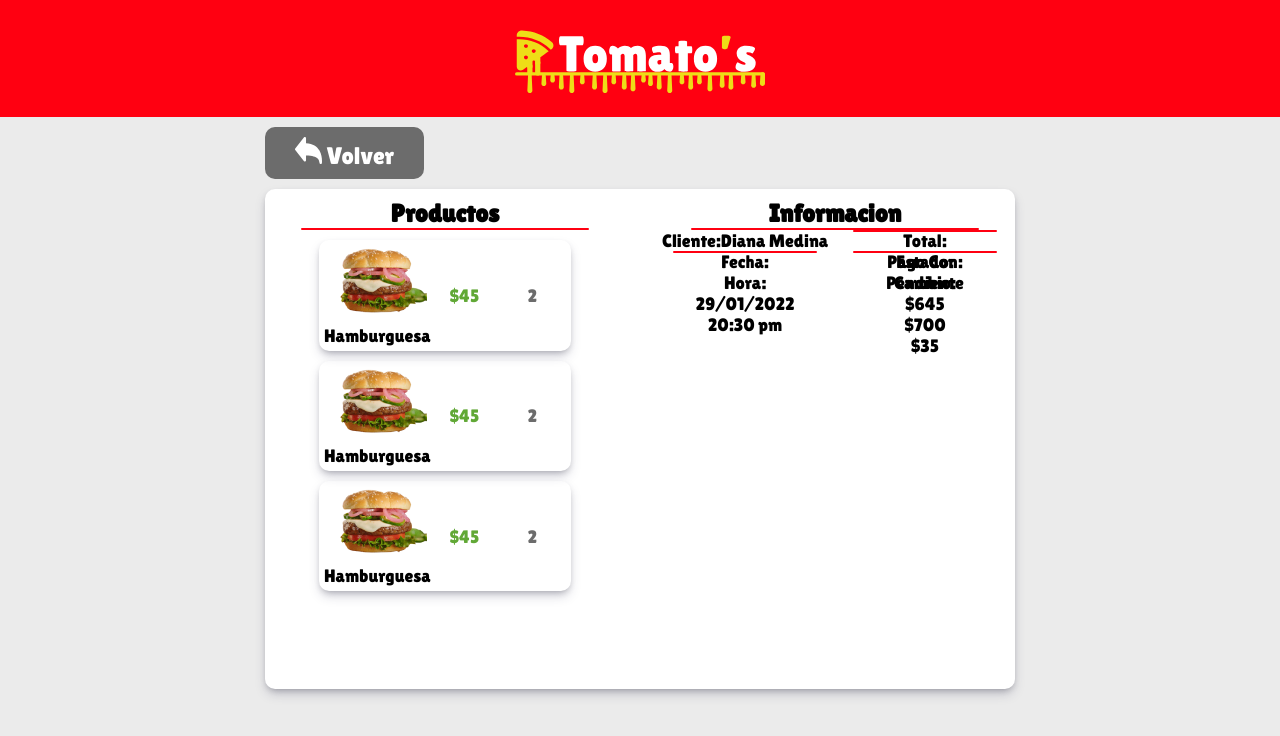
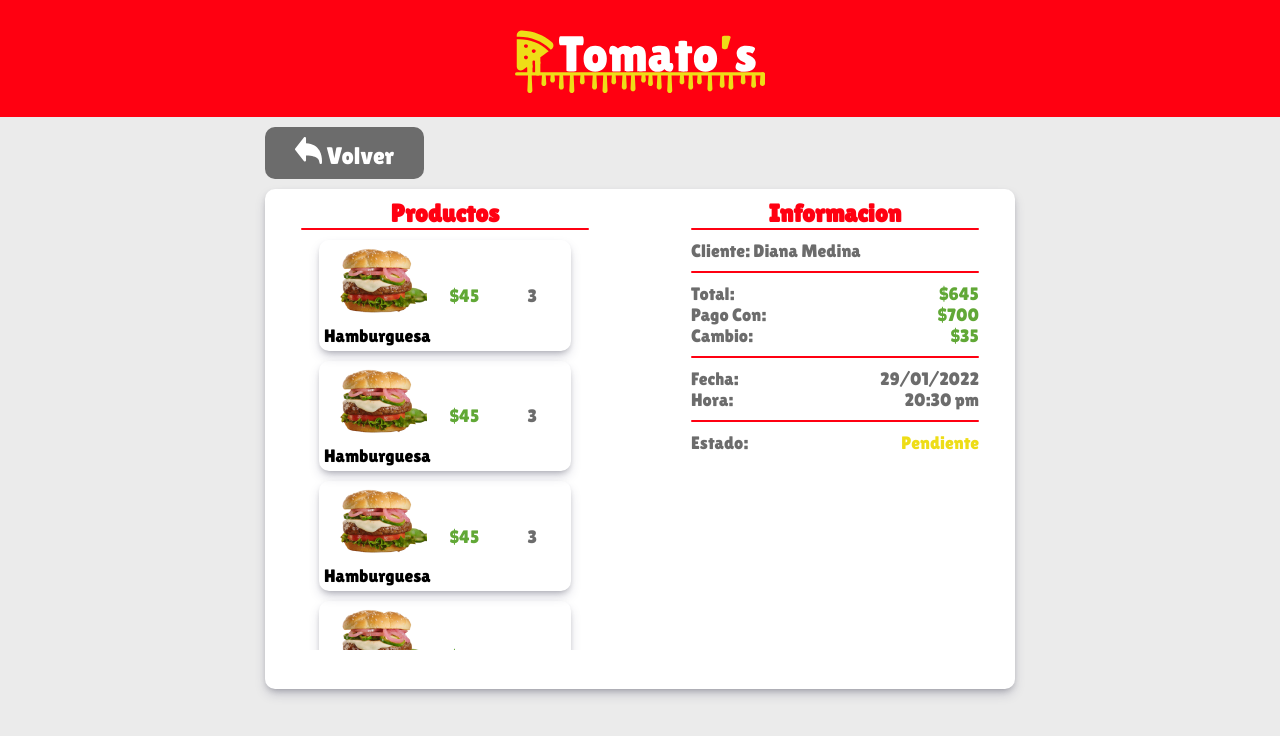
Before and after one commit to HectorGerardoZV/tomatosFront, a React (Vite) app: page /viewOrder in a window 1280 px wide. Shown: the top 736 px of the page. Built offline with nearby package versions, Linux system fonts and the light colour scheme.

Commit message:
ViewOrder was completed c:

```diff
--- a/src/components/informationTicket/IntormationTicket.jsx
+++ b/src/components/informationTicket/IntormationTicket.jsx
@@ -3,42 +3,61 @@ import "./informationTicket.css"
 const IntormationTicket = () => {
     return (
 
-        <div className="informationTicketContainer">
-            <p>Cliente:Diana Medina</p>
-            <div className="separator">
+        <div className="informationTicketContainer ">
+            <div className="ticketInfoCont">
+                <div className="infoTicketColumnas">
+
+                    <div className="single-column">
                         <div className="columnaIzquierda">
-                    <p>Total: </p>
-                    <p>Pago Con: </p>
-                    <p>Cambio: </p>
+                            <p>Cliente: Diana Medina</p>
+                        </div>
+                    </div>
+                    <div className="separator-ticket"></div>
+
+                    <div className="columnas-internas">
+                        <div className="columnaIzquierda">
+                            <p>Total:</p>
+                            <p>Pago Con:</p>
+                            <p>Cambio:</p>
                         </div>
 
-                <div>
+                        <div className="columnaDerecha greenP">
                             <p>$645</p>
                             <p>$700</p>
                             <p>$35</p>
                         </div>
 
                     </div>
+                    <div className="separator-ticket"></div>
 
-            <div className="separator">
+                    <div className="columnas-internas">
                         <div className="columnaIzquierda">
-                    <p>Fecha: </p>
-                    <p>Hora: </p>
+                            <p>Fecha:</p>
+                            <p>Hora:</p>
                         </div>
-                <div>
+                        <div className="columnaDerecha ">
                             <p>29/01/2022</p>
                             <p>20:30 pm</p>
                         </div>
 
                     </div>
-            <div className=" separator">
+                    <div className="separator-ticket"></div>
+
+                    <div className="columnas-internas">
                         <div className="columnaIzquierda">
-                    <p>Estado: </p>
+                            <p>Estado:</p>
                         </div>
-                <div>
+                        <div className="columnaDerecha yellowP">
                             <p>Pendiente</p>
                         </div>
                     </div>
+
+                </div>
+
+
+            </div>
+
+
         </div>
 
 
--- a/src/components/informationTicket/informationTicket.css
+++ b/src/components/informationTicket/informationTicket.css
@@ -1,5 +1,43 @@
 .informationTicketContainer{
+    color: var(--color-gray);
+    text-align: left;
+    width: 100%;
+    margin: 0 auto;
+    display: flex;
+    justify-content: center;
+
+}
+.infoTicketColumnas{
+    display: grid;
+    grid-template-columns: repeat(1fr);
+}
+.columnas-internas{
+    margin-top: 1rem;
+    margin-bottom: 1rem;
     display: grid;
     grid-template-columns: repeat(2,1fr);
+}
 
+.ticketInfoCont{
+    width: 80%;
 }
+
+.separator-ticket{
+    width: 100%;
+    margin: 0 auto;
+    height: 2px;
+    background-color: var(--color-red);
+    border-radius: 5px;
+}
+
+.columnaDerecha{
+    text-align: right;
+}
+
+.yellowP{
+    color: var(--color-yellow);
+}
+
+.greenP{
+    color: var(--color-green);
+}
--- a/src/components/productItemView/ProductItemView.jsx
+++ b/src/components/productItemView/ProductItemView.jsx
@@ -1,19 +1,17 @@
-import "./ProductItemView";
-
-import burguer from "../../img/products/hamburguesa.png";
-
 import "./productItemView.css"
 
-const ViewOrderProduct = () => {
+const ViewOrderProduct = (props) => {
+  const {product} =props
+
   return (
     <div className="orderProductCard">
       <div className="productCard">
-        <img src={burguer} alt="imagen hamburguesa" />
-        <p className="productCardName">Hamburguesa</p>
+        <img src={product.img} alt="imagen hamburguesa" />
+        <p className="productCardName">{product.name}</p>
       </div>
 
-      <p className="productCardCost">$45</p>
-      <p className="productCardQuantity">2</p>
+      <p className="productCardCost">{product.cost}</p>
+      <p className="productCardQuantity">{product.quantity}</p>
     </div>
   );
 };
--- a/src/pages/viewOrder/ViewOrder.jsx
+++ b/src/pages/viewOrder/ViewOrder.jsx
@@ -1,13 +1,63 @@
 import React from "react";
 import HeaderGeneric from "../../components/headerGeneric/HeaderGeneric";
-
 import "./viewOrder.css";
 import back from "../../img/back.svg";
-
 import ProductItemView from "../../components/productItemView/ProductItemView";
 import InformationTicket from "../../components/informationTicket/IntormationTicket"
+import hamburguesa from "../../img/products/hamburguesa.png";
 
 const SeeOrders = () => {
+  const products = [
+    {
+      id: "1",
+      name: "Hamburguesa",
+      cost: "$45",
+      quantity: "3",
+      img: hamburguesa
+    },
+    {
+      id: "2",
+      name: "Hamburguesa",
+      cost: "$45",
+      quantity: "3",
+      img: hamburguesa
+    },
+    {
+      id: "3",
+      name: "Hamburguesa",
+      cost: "$45",
+      quantity: "3",
+      img: hamburguesa
+    },
+    {
+      id: "4",
+      name: "Hamburguesa",
+      cost: "$45",
+      quantity: "3",
+      img: hamburguesa
+    },
+    {
+      id: "5",
+      name: "Hamburguesa",
+      cost: "$45",
+      quantity: "3",
+      img: hamburguesa
+    },
+    {
+      id: "6",
+      name: "Hamburguesa",
+      cost: "$45",
+      quantity: "3",
+      img: hamburguesa
+    },
+    {
+      id: "7",
+      name: "Hamburguesa",
+      cost: "$45",
+      quantity: "3",
+      img: hamburguesa
+    }
+  ]
   return (
     <>
       <HeaderGeneric />
@@ -22,15 +72,20 @@ const SeeOrders = () => {
               <h2>Productos</h2>
               <div className="separator"></div>
               <div className="productItemView">
-                <ProductItemView />
-                <ProductItemView />
-                <ProductItemView />
+                {
+                  products.map(product => (
+                    <ProductItemView
+                      key={product.id}
+                      product={product}
+                    />
+                  ))
+                }
               </div>
             </div>
             <div className="informationOrderView">
               <h2>Informacion</h2>
               <div className="separator"></div>
-              <InformationTicket/>
+              <InformationTicket />
             </div>
           </div>
         </div>
--- a/src/pages/viewOrder/viewOrder.css
+++ b/src/pages/viewOrder/viewOrder.css
@@ -1,3 +1,6 @@
+h2{
+    color: var(--color-red);
+}
 .layoutViewOrder{
     max-width: 75rem;
     width: 90%;
@@ -35,4 +38,10 @@
     flex-direction: column;
     gap: 1rem;
     padding-top: 1rem;
+    height: 42rem;
+    overflow-y: scroll;
 }
+.single-column{
+    margin-top: 1rem;
+    margin-bottom: 1rem;
+}
```
Lines whose indentation alone changed are shown as unchanged.
